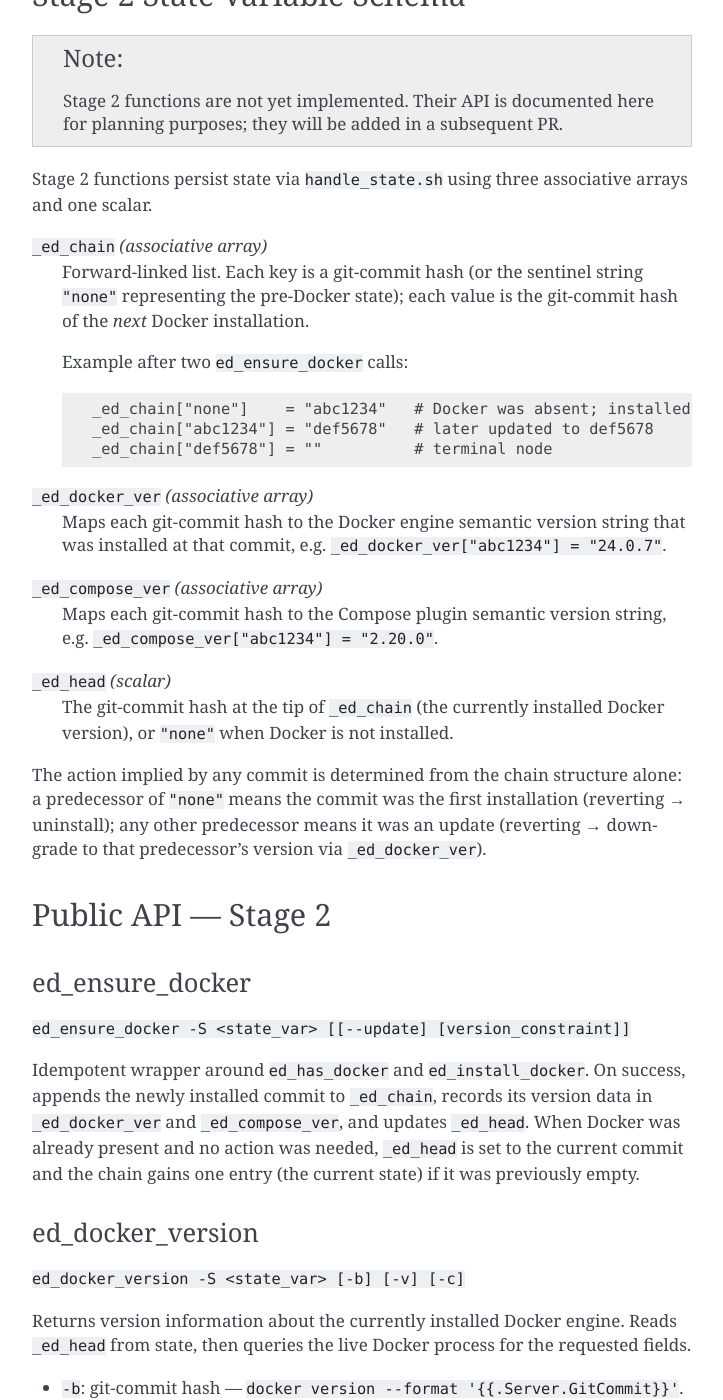
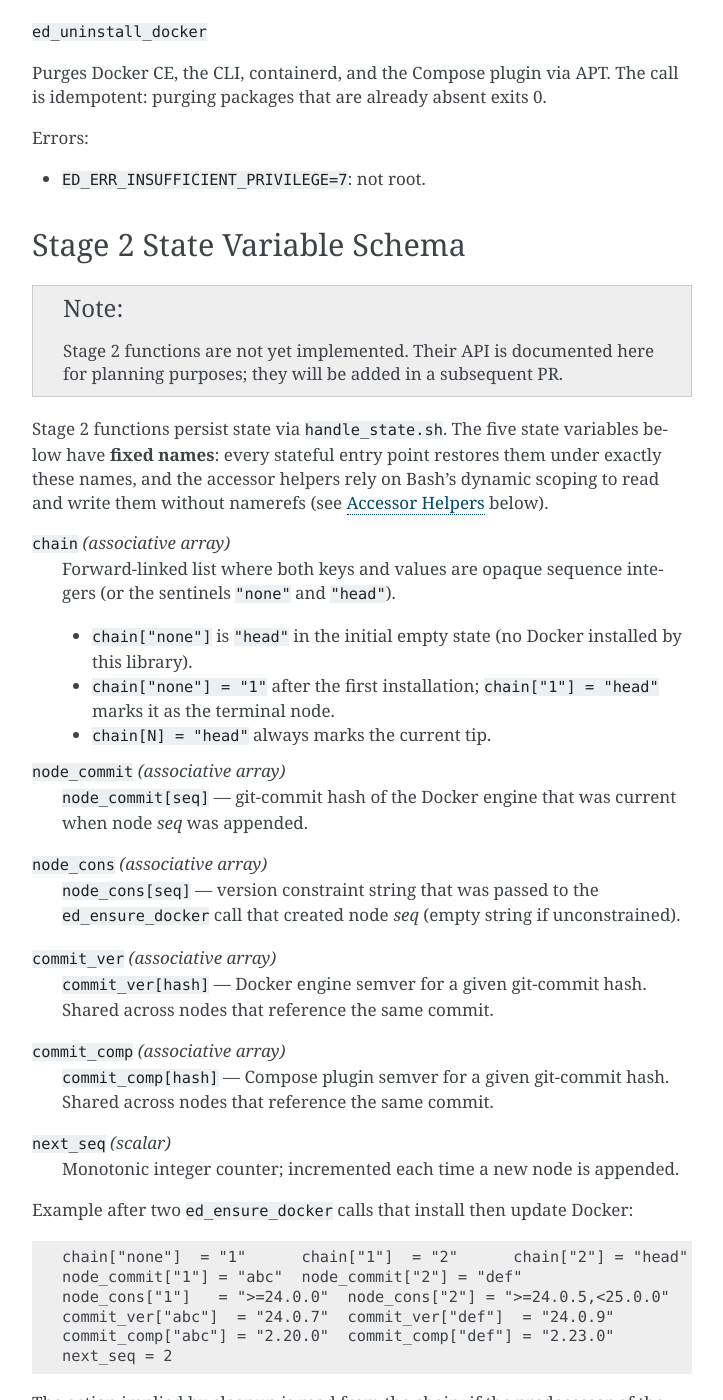
Before and after one commit to CriticalOptimisation/bash-deploy-libs, a Sphinx documentation site: the page built from docs/libraries/ensure_docker.rst, in a window 1280 px wide and 1400 px high, scrolled down 3688 px. Shown: the whole window, without its empty margins (388-1111 px from the left). Built offline with Sphinx 7.4.7, drawn with Linux system fonts in a browser that asks for light colours; some of the changed text lies outside the part shown.

Commit message:
doc+test(ensure_docker): add ED_ERR_HOST_INCOMPATIBLE; document accessor convention (issue #132)
ED_ERR_HOST_INCOMPATIBLE=21: ed_install_docker now has a dedicated error
for the case where a version exists in APT but cannot be installed on this
host (OS/arch/dependency conflict, container kernel constraints). The caller
receives the apt-get diagnostic on stderr and is expected to fall back to
DinD or rr_run for a remote install.

Accessor convention: stateful entry points restore the five state variables
under fixed names (chain, node_commit, node_cons, commit_ver, commit_comp,
next_seq). Accessor helpers reference these directly via Bash dynamic
scoping — no namerefs required. The Stage 2 doc section now describes both
the schema (seq-keyed chain + commit-keyed version data) and the full
accessor surface.

Also corrects the schema from the previous commit: chain now uses sequence
integers as node keys (not git commit hashes), handling duplicate versions
and per-call constraints correctly.

Two new tests added for ED_ERR_HOST_INCOMPATIBLE (status and stderr output).

Co-Authored-By: Claude Sonnet 4.6 <noreply@anthropic.com>

```diff
--- a/docs/libraries/ensure_docker.rst
+++ b/docs/libraries/ensure_docker.rst
@@ -88,6 +88,13 @@ Error Codes
   required tool or dependency library is absent.
 - ``ED_ERR_ALREADY_INSTALLED=20``: ``ed_install_docker`` was called without
   ``--update`` and Docker is already installed.
+- ``ED_ERR_HOST_INCOMPATIBLE=21``: the selected version exists in the APT
+  repository but cannot be installed on this host (OS version mismatch,
+  unsupported architecture, irresolvable package dependencies, or a
+  container environment that lacks the required kernel capabilities).
+  ``ed_install_docker`` emits a diagnostic that includes the ``apt-get``
+  error output.  Callers that receive this code should consider a
+  Docker-in-Docker deployment or a remote installation via ``rr_run``.
 
 Version Constraint Syntax
 --------------------------
@@ -168,6 +175,9 @@ Errors:
 - ``ED_ERR_ALREADY_INSTALLED=20``: Docker present and ``--update`` not set.
 - ``ED_ERR_INSUFFICIENT_PRIVILEGE=7``: not root.
 - ``ED_ERR_VERSION_NOT_FOUND=16``: no APT candidate satisfies the constraint.
+- ``ED_ERR_HOST_INCOMPATIBLE=21``: the selected version exists in APT but
+  the ``apt-get install`` step fails due to host incompatibility (see
+  diagnostic on stderr).  The caller should try DinD or a remote host.
 - ``ED_ERR_SYNTAX_ERROR=9``: malformed option or constraint.
 
 ed_uninstall_docker
@@ -189,39 +199,101 @@ Stage 2 State Variable Schema
    Stage 2 functions are not yet implemented.  Their API is documented here
    for planning purposes; they will be added in a subsequent PR.
 
-Stage 2 functions persist state via ``handle_state.sh`` using three
-associative arrays and one scalar.
+Stage 2 functions persist state via ``handle_state.sh``.  The five state
+variables below have **fixed names**: every stateful entry point restores
+them under exactly these names, and the accessor helpers rely on Bash's
+dynamic scoping to read and write them without namerefs (see `Accessor
+Helpers`_ below).
 
-``_ed_chain`` *(associative array)*
-  Forward-linked list.  Each key is a git-commit hash (or the sentinel
-  string ``"none"`` representing the pre-Docker state); each value is the
-  git-commit hash of the *next* Docker installation.
+``chain`` *(associative array)*
+  Forward-linked list where both keys and values are opaque sequence
+  integers (or the sentinels ``"none"`` and ``"head"``).
 
-  Example after two ``ed_ensure_docker`` calls:
+  - ``chain["none"]`` is ``"head"`` in the initial empty state (no Docker
+    installed by this library).
+  - ``chain["none"] = "1"`` after the first installation; ``chain["1"] = "head"``
+    marks it as the terminal node.
+  - ``chain[N] = "head"`` always marks the current tip.
 
-  .. code-block:: text
+``node_commit`` *(associative array)*
+  ``node_commit[seq]`` — git-commit hash of the Docker engine that was
+  current when node *seq* was appended.
 
-     _ed_chain["none"]    = "abc1234"   # Docker was absent; installed abc1234
-     _ed_chain["abc1234"] = "def5678"   # later updated to def5678
-     _ed_chain["def5678"] = ""          # terminal node
+``node_cons`` *(associative array)*
+  ``node_cons[seq]`` — version constraint string that was passed to the
+  ``ed_ensure_docker`` call that created node *seq* (empty string if
+  unconstrained).
 
-``_ed_docker_ver`` *(associative array)*
-  Maps each git-commit hash to the Docker engine semantic version string
-  that was installed at that commit, e.g. ``_ed_docker_ver["abc1234"] = "24.0.7"``.
+``commit_ver`` *(associative array)*
+  ``commit_ver[hash]`` — Docker engine semver for a given git-commit hash.
+  Shared across nodes that reference the same commit.
 
-``_ed_compose_ver`` *(associative array)*
-  Maps each git-commit hash to the Compose plugin semantic version string,
-  e.g. ``_ed_compose_ver["abc1234"] = "2.20.0"``.
+``commit_comp`` *(associative array)*
+  ``commit_comp[hash]`` — Compose plugin semver for a given git-commit hash.
+  Shared across nodes that reference the same commit.
 
-``_ed_head`` *(scalar)*
-  The git-commit hash at the tip of ``_ed_chain`` (the currently installed
-  Docker version), or ``"none"`` when Docker is not installed.
+``next_seq`` *(scalar)*
+  Monotonic integer counter; incremented each time a new node is appended.
 
-The action implied by any commit is determined from the chain structure
-alone: a predecessor of ``"none"`` means the commit was the first
-installation (reverting → uninstall); any other predecessor means it was
-an update (reverting → downgrade to that predecessor's version via
-``_ed_docker_ver``).
+Example after two ``ed_ensure_docker`` calls that install then update Docker:
+
+.. code-block:: text
+
+   chain["none"]  = "1"      chain["1"]  = "2"      chain["2"] = "head"
+   node_commit["1"] = "abc"  node_commit["2"] = "def"
+   node_cons["1"]   = ">=24.0.0"  node_cons["2"] = ">=24.0.5,<25.0.0"
+   commit_ver["abc"]  = "24.0.7"  commit_ver["def"]  = "24.0.9"
+   commit_comp["abc"] = "2.20.0"  commit_comp["def"] = "2.23.0"
+   next_seq = 2
+
+The action implied by cleanup is read from the chain: if the predecessor of
+the terminal node is ``"none"``, Docker was installed by this library and
+cleanup uninstalls it; otherwise cleanup downgrades to the predecessor's
+``commit_ver``.  A new version must satisfy all ``node_cons`` values across
+every node currently in the chain.
+
+Accessor Helpers
+----------------
+
+.. note::
+   Accessor helpers are not yet implemented.
+
+Internal ``_ed_`` helper functions encapsulate all access to the five state
+arrays.  They work without namerefs because Bash uses dynamic scoping:
+``local`` variables declared in a stateful entry point are visible to every
+helper it calls.  The convention is therefore:
+
+1. Every stateful entry point restores the five state variables under their
+   fixed names (``chain``, ``node_commit``, ``node_cons``, ``commit_ver``,
+   ``commit_comp``, ``next_seq``) before calling any accessor.
+2. Accessor helpers reference those names directly.  They must only be
+   called from within a stateful entry point that has already restored state.
+
+The accessor surface:
+
+.. code-block:: bash
+
+   # Chain (forward-pointer AA)
+   _ed_chain_get  key            # → stdout: chain[key]
+   _ed_chain_put  key value      # chain[key]=value
+   _ed_chain_del  key            # unset chain[key]
+   _ed_chain_pred target         # → stdout: key k where chain[k]==target
+                                 #   (traverses from "none"; fails if not found)
+
+   # Node record  (node_commit + node_cons)
+   _ed_node_put    seq commit cons   # write both fields
+   _ed_node_commit seq               # → stdout: node_commit[seq]
+   _ed_node_cons   seq               # → stdout: node_cons[seq]
+   _ed_node_del    seq               # unset both fields
+
+   # Commit record  (commit_ver + commit_comp)
+   _ed_commit_put     hash docker_ver compose_ver   # write both fields
+   _ed_commit_docker  hash                          # → stdout: commit_ver[hash]
+   _ed_commit_compose hash                          # → stdout: commit_comp[hash]
+   _ed_commit_del     hash                          # unset both fields
+
+   # Sequence counter
+   _ed_seq_alloc      # increments next_seq; → stdout: new value
 
 Public API — Stage 2
 --------------------
```
Also changed, not shown: .claude/commands/ensure-docker.md, 1 other file.
